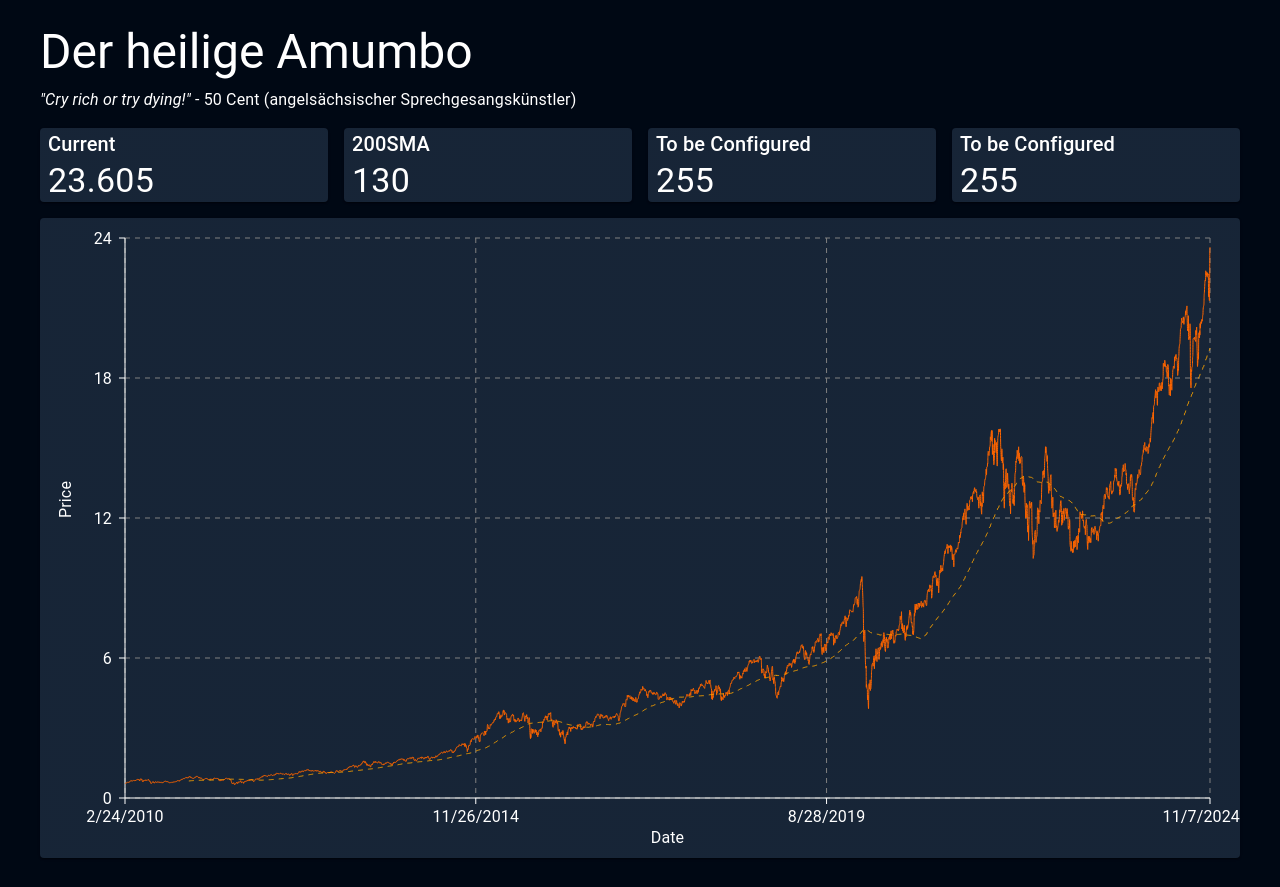
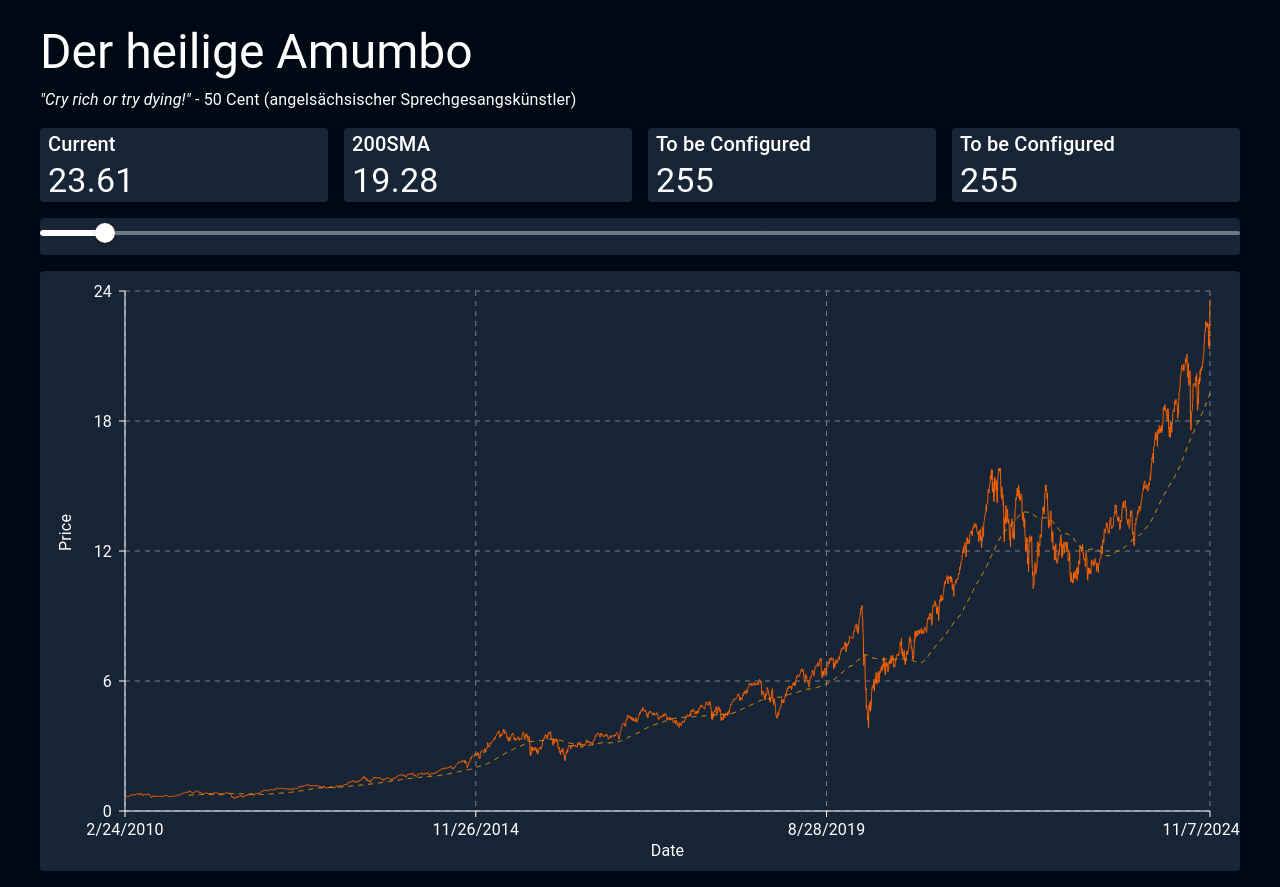
Before and after one commit to smn-t/smn-t.github.io, a React (Create React App) app: page / in a window 1280 px wide. Built offline with nearby package versions, Linux system fonts and the light colour scheme.

Commit message:
add slider

```diff
--- a/src/Components/LineChart.js
+++ b/src/Components/LineChart.js
@@ -11,55 +11,18 @@ import {
 } from 'recharts';
 import { useTheme } from '@mui/material/styles';
 
-const calculateSMA = (data, windowSize) => {
-    // Sortiere die Daten nach unixTimeStamp
-    const sortedData = [...data].sort((a, b) => a.unixTimeStamp - b.unixTimeStamp);
-
-    let smaData = [];
-    for (let i = 0; i < sortedData.length; i++) {
-        if (i < windowSize - 1) {
-            smaData.push({ ...sortedData[i], sma: null });
-        } else {
-            const windowSlice = sortedData.slice(i - windowSize + 1, i + 1);
-            const sum = windowSlice.reduce((acc, val) => acc + val.price, 0);
-            const average = sum / windowSize;
-            smaData.push({ ...sortedData[i], sma: average });
-        }
-    }
-    return smaData;
-};
-
-const findIntersections = (data) => {
-    let intersections = [];
-    for (let i = 1; i < data.length; i++) {
-        const prev = data[i - 1];
-        const current = data[i];
-        if (prev.sma !== null && current.sma !== null) {
-            // Prüfe, ob die Linien sich überschneiden
-            if ((prev.price < prev.sma && current.price > current.sma) ||
-                (prev.price > prev.sma && current.price < current.sma)) {
-                intersections.push({
-                    unixTimeStamp: current.unixTimeStamp,
-                    price: current.price,
-                });
-            }
-        }
-    }
-    return intersections;
-};
-
 
 const CustomLineChart = ({ data }) => {
     const theme = useTheme();
 
     const [containerDimensions, setContainerDimensions] = useState({
-        height: window.innerHeight * 0.8,
+        height: window.innerHeight * 0.75,
     });
 
     useEffect(() => {
         const handleResize = () => {
             setContainerDimensions({
-                height: window.innerHeight * 0.8,
+                height: window.innerHeight * 0.75,
             });
         };
 
@@ -85,15 +48,10 @@ const CustomLineChart = ({ data }) => {
         return null;
     };
 
-    const smaData = calculateSMA(data, 200);
-
-    const intersections = findIntersections(smaData);
-    console.log(intersections);
-
 
     return (
         <ResponsiveContainer width="100%" height={containerDimensions.height} >
-            <LineChart data={smaData} margin={{ top: 20, right: 30, left: 25, bottom: 30 }}>
+            <LineChart data={data} margin={{ top: 20, right: 30, left: 25, bottom: 30 }}>
                 <CartesianGrid strokeDasharray="5 5" stroke='grey' /> */
                 <XAxis type="number" dataKey="unixTimeStamp" domain={['dataMin', 'dataMax']} tickFormatter={(unixTime) => new Date(unixTime).toLocaleDateString()} stroke='white' dy={5}>
                     <Label value="Date" position="insideBottom" offset={-15} fill={'white'} />
--- a/src/dashboards/MainDashboard.js
+++ b/src/dashboards/MainDashboard.js
@@ -1,9 +1,10 @@
 import React from 'react';
-import { Container, Grid, Paper, Typography } from '@mui/material';
+import { Container, Grid, Paper, Typography, Slider } from '@mui/material';
 import LineChart from '../Components/LineChart';
 import { ThemeProvider, createTheme } from '@mui/material/styles';
 import CssBaseline from '@mui/material/CssBaseline';
 import data from '../data.json'
+import { useTheme } from '@mui/material/styles';
 
 // Theme
 const darkTheme = createTheme({
@@ -25,11 +26,53 @@ const darkTheme = createTheme({
     },
 });
 
+
+const calculateSMA = (data, windowSize) => {
+    // Sortiere die Daten nach unixTimeStamp
+    const sortedData = [...data].sort((a, b) => a.unixTimeStamp - b.unixTimeStamp);
+
+    let smaData = [];
+    for (let i = 0; i < sortedData.length; i++) {
+        if (i < windowSize - 1) {
+            smaData.push({ ...sortedData[i], sma: null });
+        } else {
+            const windowSlice = sortedData.slice(i - windowSize + 1, i + 1);
+            const sum = windowSlice.reduce((acc, val) => acc + val.price, 0);
+            const average = sum / windowSize;
+            smaData.push({ ...sortedData[i], sma: average });
+        }
+    }
+    return smaData;
+};
+
+const findIntersections = (data) => {
+    let intersections = [];
+    for (let i = 1; i < data.length; i++) {
+        const prev = data[i - 1];
+        const current = data[i];
+        if (prev.sma !== null && current.sma !== null) {
+            // Prüfe, ob die Linien sich überschneiden
+            if ((prev.price < prev.sma && current.price > current.sma) ||
+                (prev.price > prev.sma && current.price < current.sma)) {
+                intersections.push({
+                    unixTimeStamp: current.unixTimeStamp,
+                    price: current.price,
+                });
+            }
+        }
+    }
+    return intersections;
+};
+
 // Main App
 const MainDashboard = () => {
+    const [sliderValue, setSliderValue] = React.useState(200);
 
-
-    console.log(data);
+    const handleChange = (event, newValue) => {
+        if (typeof newValue === 'number') {
+            setSliderValue(newValue);
+        }
+    };
 
 
     const reformatedData = data["Time Series (Daily)"]
@@ -41,10 +84,13 @@ const MainDashboard = () => {
         : [];
 
 
-    const current_price = reformatedData.length > 0 ? reformatedData.at(0)["price"] : null;
+    const smaData = calculateSMA(reformatedData, sliderValue);
+    const intersections = findIntersections(smaData);
+
+    const current_price =  Math.round((smaData.length > 0 ? smaData.at(-1)["price"] : null)*100)/100;
+    const current_sma = Math.round((smaData.length > 0 ? smaData.at(-1)["sma"] : null)*100)/100;
 
 
-    console.log(current_price);
 
     return (
         <ThemeProvider theme={darkTheme}>
@@ -65,8 +111,8 @@ const MainDashboard = () => {
                     </Grid>
                     <Grid item xs={12} sm={6} md={3}>
                         <Paper >
-                            <Typography variant="h6" paddingInline={1}>200SMA</Typography>
-                            <Typography variant="h4" paddingInline={1}>{130}</Typography>
+                            <Typography variant="h6" paddingInline={1}>{sliderValue}SMA</Typography>
+                            <Typography variant="h4" paddingInline={1}>{current_sma}</Typography>
                         </Paper>
                     </Grid>
                     <Grid item xs={12} sm={6} md={3}>
@@ -83,7 +129,12 @@ const MainDashboard = () => {
                     </Grid>
                     <Grid item xs={12} md={12}>
                         <Paper >
-                            <LineChart data={reformatedData} />
+                            <Slider defaultValue={50} aria-label="Default" valueLabelDisplay="auto" min={0} max={smaData.length} value={sliderValue}  onChange={handleChange} color='#FF6500'/>
+                        </Paper>
+                    </Grid>
+                    <Grid item xs={12} md={12}>
+                        <Paper >
+                            <LineChart data={smaData} />
                         </Paper>
                     </Grid>
                 </Grid>
```
